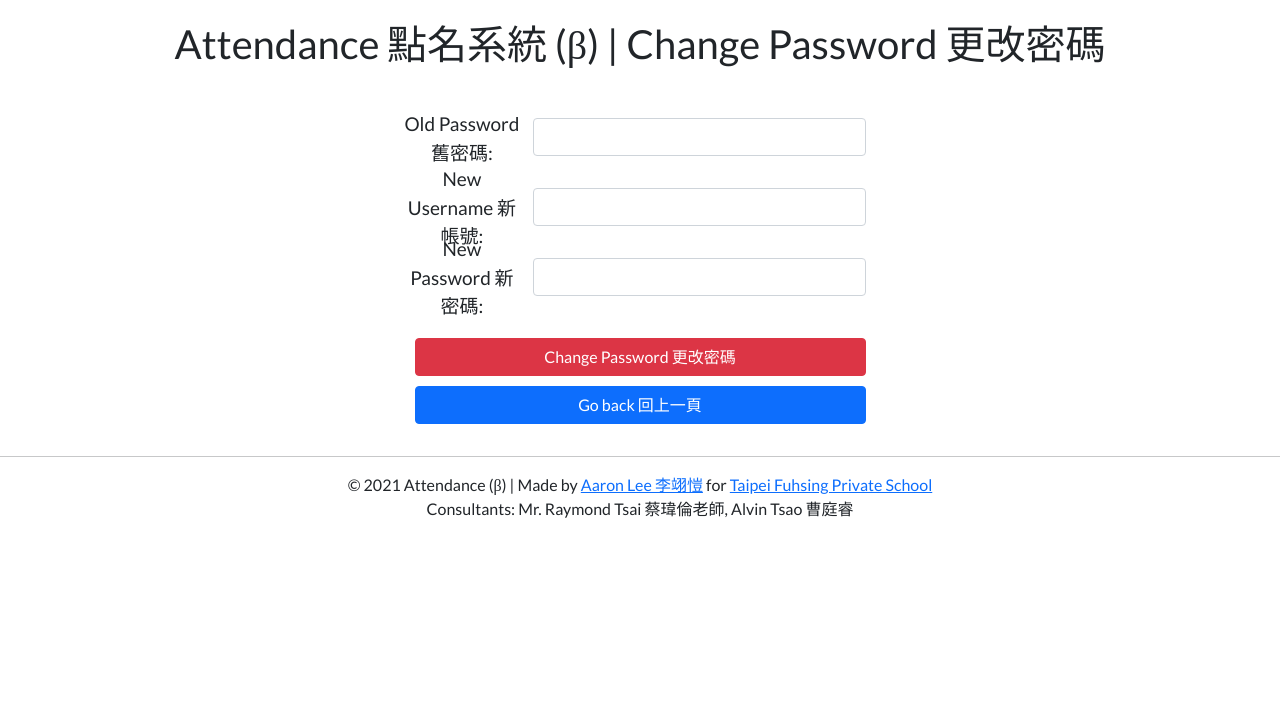
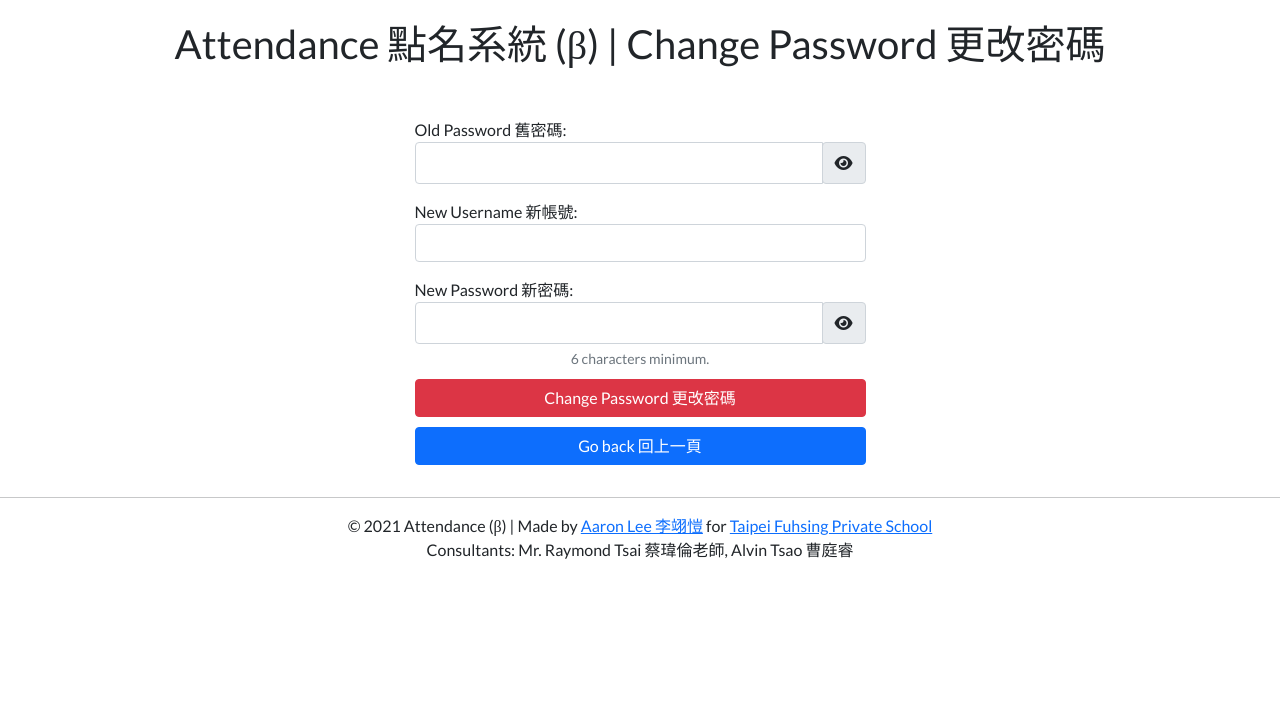
Before and after one commit to aaronleetw/Attendance, a Flask app: template templates/chgPassword.html in a window 1280 px wide. Shown: the top 705 px of the page. Run offline with Flask 2, Linux system fonts and the light colour scheme; the template is opened without the code that fills it, so the values that code supplies are empty; some libraries are stand-ins or nearby versions.

Commit message:
Change UI

```diff
--- a/static/allpages.css
+++ b/static/allpages.css
@@ -3,6 +3,11 @@
 
 body {
     font-family: "Lato", "Noto Sans TC", "Microsoft JhengHei", "sans-serif";
+}
+
+select option {
+    font-family: "Font Awesome 5 Free", "Lato", "Noto Sans TC", "Microsoft JhengHei", "sans-serif";
+    font-weight: 900;
 }
 
 div.col .row .col {
@@ -150,3 +155,23 @@ div.showTime {
     font-size: 0.7524em;
     margin-bottom: 20px;
 }
+
+.input-group-prepend .input-group-text, .input-group-append .input-group-text {
+    padding: 12px;
+}
+
+.toggle-password {
+    cursor: pointer;
+}
+
+label {
+    text-align: left;
+}
+
+.input-group.hasSmall {
+    margin-bottom: 0 !important;
+}
+
+#chgPasswordForm .form-group {
+    margin-bottom: 0 !important;
+}
--- a/templates/chgPassword.html
+++ b/templates/chgPassword.html
@@ -24,6 +24,7 @@
             margin-bottom: 30px !important;
         }
     </style>
+    <script src="https://kit.fontawesome.com/52a3d6c810.js" crossorigin="anonymous"></script>
     <!-- <script src="https://www.google.com/recaptcha/api.js"></script> -->
 </head>
 
@@ -34,28 +35,39 @@
         <div class="row">
             <div class="col"></div>
             <div class="col-md-5">
-                <form action="/chgPassword" id="loginForm" method="post">
-                    <div class="form-group row" style="margin-bottom: 10px;">
-                        <div class="col-3 center"><label for="password" style="font-size: 19px">Old Password 舊密碼:
-                            </label>
+                <form action="/chgPassword" id="chgPasswordForm" method="post">
+                    <div class="form-group row">
+                        <label for="password">Old Password 舊密碼:</label><br>
+                        <div class="input-group mb-3">
+                            <input type="password" class="form-control" id="password" name="password" required>
+                            <div class="input-group-append">
+                                <span class="input-group-text toggle-password" onclick="password_show_hide(1);">
+                                    <i class="fas fa-eye" id="old_show_eye"></i>
+                                    <i class="fas fa-eye-slash d-none" id="old_hide_eye"></i>
+                                </span>
+                            </div>
                         </div>
-                        <div class="col-9 center-input"><input type="password" class="form-control" name="password"
-                                id="password" required></div>
                     </div>
-
-                    <div class="form-group row" style="margin-bottom: 10px;">
-                        <div class="col-3 center"><label for="password" style="font-size: 19px">New Username 新帳號:
-                            </label>
+                    <div class="form-group row">
+                        <label for="password">New Username 新帳號:</label><br>
+                        <div class="input-group mb-3">
+                            <input type="email" class="form-control" id="new_username" name="new_username" required>
                         </div>
-                        <div class="col-9 center-input"><input type="email" class="form-control" name="new_username"
-                                id="new_username" required></div>
                     </div>
-                    <div class="form-group row" style="margin-bottom: 10px;">
-                        <div class="col-3 center"><label for="password" style="font-size: 19px">New Password 新密碼:
-                            </label>
+                    <div class="form-group row">
+                        <label for="new_password">New Password 新密碼:</label><br>
+                        <div class="input-group mb-3 hasSmall">
+                            <input type="password" class="form-control" id="new_password" name="new_password"
+                                aria-describedby="passwordHelp" required>
+                            <div class="input-group-append">
+                                <span class="input-group-text toggle-password" onclick="password_show_hide(2);">
+                                    <i class="fas fa-eye" id="new_show_eye"></i>
+                                    <i class="fas fa-eye-slash d-none" id="new_hide_eye"></i>
+                                </span>
+                            </div>
                         </div>
-                        <div class="col-9 center-input"><input type="password" class="form-control" name="new_password"
-                                id="new_password" required></div>
+                        <small id="passwordHelp" class="form-text text-muted">6 characters
+                            minimum.</small>
                     </div>
                     <button class="btn btn-danger btn-block g-recaptcha" onclick="loadingAnimation()">Change Password
                         更改密碼</button>
@@ -97,6 +109,34 @@
                 $('.container').hide();
                 $('#loading').show();
             }
+        }
+
+        function password_show_hide(num) {
+            var x = '';
+            var show_eye = '';
+            var hide_eye = '';
+            if (num == 1) {
+                x = document.getElementById("password");
+                show_eye = document.getElementById("old_show_eye");
+                hide_eye = document.getElementById("old_hide_eye");
+            }
+            else {
+                x = document.getElementById("new_password");
+                show_eye = document.getElementById("new_show_eye");
+                hide_eye = document.getElementById("new_hide_eye");
+            }
+            hide_eye.classList.remove("d-none");
+            if (x.type === "password") {
+                x.type = "text";
+                show_eye.style.display = "none";
+                hide_eye.style.display = "block";
+            } else {
+                x.type = "password";
+                show_eye.style.display = "block";
+                hide_eye.style.display = "none";
+            }
+        }
+
     </script>
     <script src="/static/time.js"></script>
 </body>
--- a/templates/group_teach.html
+++ b/templates/group_teach.html
@@ -29,7 +29,7 @@
         <h2 class="margin-top">{{cclass['category']}}: {{cclass['class_id']}}: {{cclass['name']}}</h2>
         <h2>[{{currDate}}]</h2>
         <a href="/logout"><button class="btn btn-primary margin-top logout">Logout 登出</button></a>
-        <a href="/select"><button class="btn btn-primary margin-top logout">選擇其他帳號 Choose Subuser</button></a>
+        <a href="/select"><button class="btn btn-primary margin-top logout">Choose Subuser 選擇其他帳號</button></a>
         <form action="/manage/date" id="dateSelForm" method="post">
             <select name="date" id="date" class="form-select logout" onchange="chgDate(this);">
                 {% for date in tmpAbsData %}
--- a/templates/homeroom.html
+++ b/templates/homeroom.html
@@ -30,7 +30,7 @@
         <h2 class="margin-top">{{homeroomCode[0]}}{{homeroomCode[1]}}</h2>
         <h2>[{{currDate}}]</h2>
         <a href="/logout"><button class="btn btn-primary logout margin-top">Logout 登出</button></a>
-        <a href="/select"><button class="btn btn-primary margin-top logout">選擇其他帳號 Choose Subuser</button></a>
+        <a href="/select"><button class="btn btn-primary margin-top logout">Choose Subuser 選擇其他帳號</button></a>
         <form action="/manage/date" id="dateSelForm" method="post">
             <select name="date" id="date" class="form-select logout" onchange="chgDate();">
                 {% for date in absData %}
--- a/templates/selSubUser.html
+++ b/templates/selSubUser.html
@@ -31,11 +31,12 @@
         <a href="/logout"><button class="btn btn-primary logout margin-top">Logout 登出</button></a>
         <form action="/select" id="subuser_form_sel" method="post">
             <select name="subuser_sel" id="subuser_sel" class="form-select logout" onchange="loadingAnimation();"
-                required>
+                required multiple>
                 <option value="" selected>Please select</option>
                 {% for key in data %}
                 {% if data[key]['type'] == 'homeroom' %}
-                <option value="homeroom^{{data[key]['homeroom']}}">Homeroom: {{data[key]['homeroom']}}</option>
+                <option value="homeroom^{{data[key]['homeroom']}}">HR: {{data[key]['homeroom']}}
+                </option>
                 {% else %}
                 {% for i in data[key] %}
                 {% if i == 'type' %}
```
Also changed, not shown: templates/forgotPassword.html (+5 -4 lines), templates/login.html (+31 -8 lines), templates/verifiedChgPassword.html (+28 -4 lines).
